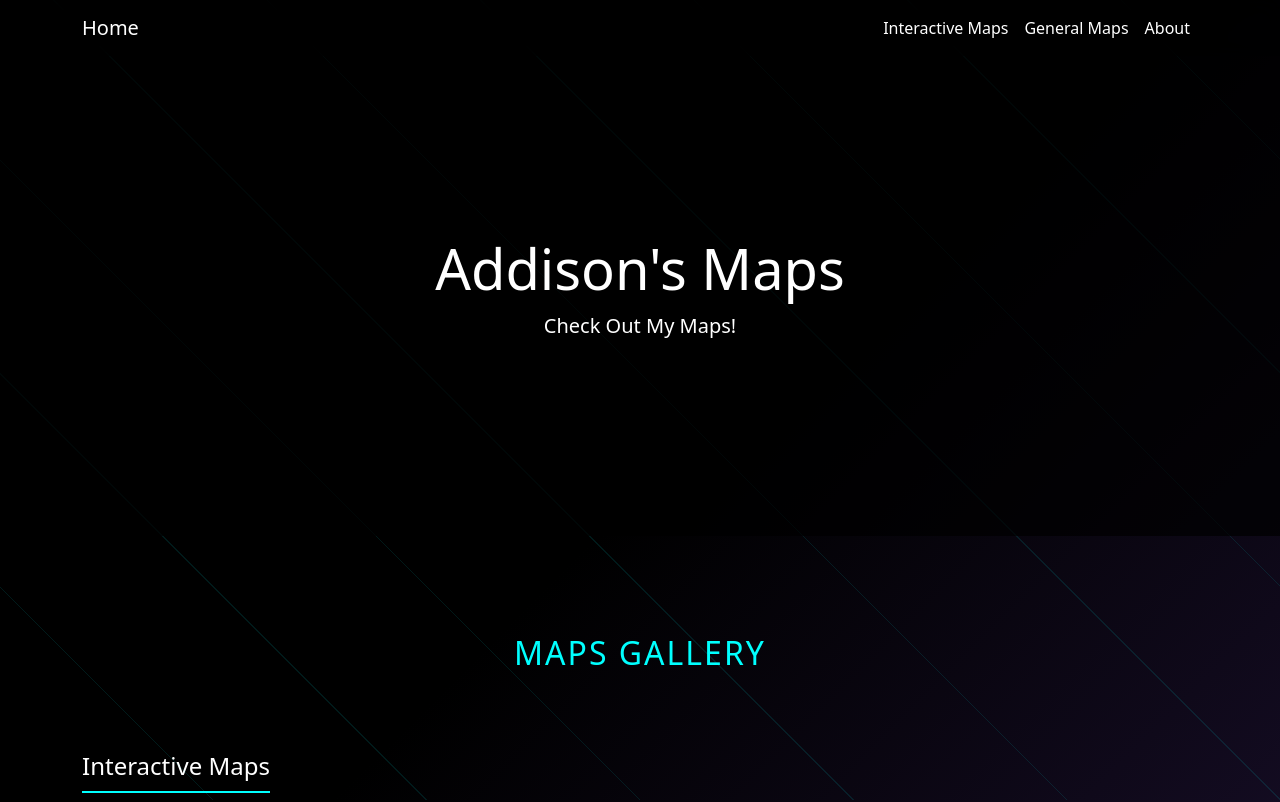
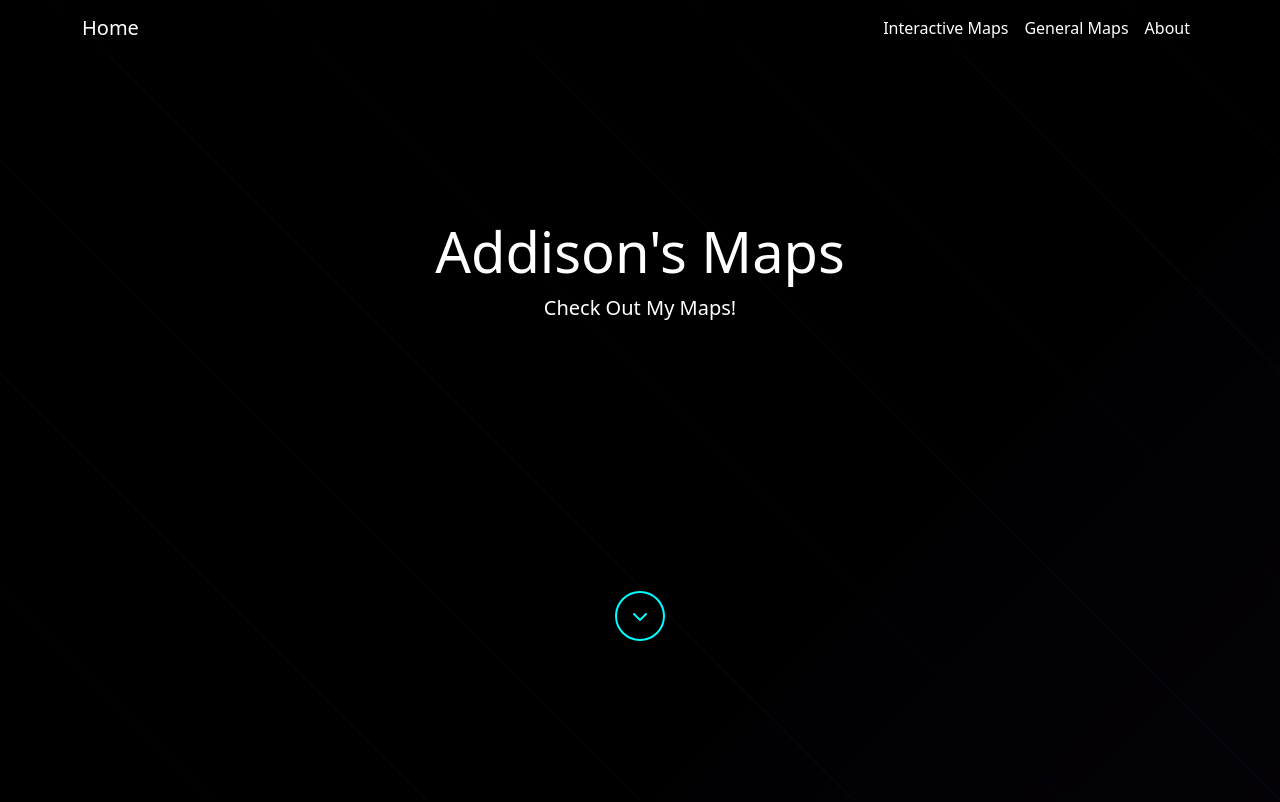
Before and after one commit to addisonia/Addison-Maps, a plain HTML site: page index.html in a window 1280 px wide. Shown: the top 802 px of the page. Drawn offline with nearby package versions, Linux system fonts and the light colour scheme.

Commit message:
added scrollbutton with fade

```diff
--- a/index.html
+++ b/index.html
@@ -40,6 +40,9 @@
             <h1 class="display-4">Addison's Maps</h1>
             <p class="lead">Check Out My Maps!</p>
         </div>
+        <button id="scrollButton" class="scroll-down-btn">
+            <i class="fas fa-chevron-down"></i>
+        </button>
     </section>
 
     <!-- Interactive Maps Section -->
--- a/script.js
+++ b/script.js
@@ -29,3 +29,24 @@ document.querySelectorAll('.map-card img').forEach(img => {
         this.classList.add('loaded');
     });
 });
+
+
+//scrollbutton on home page
+const scrollButton = document.getElementById('scrollButton');
+
+scrollButton.addEventListener('click', function() {
+    document.getElementById('interactive-maps').scrollIntoView({
+        behavior: 'smooth'
+    });
+    // Add fade-out class instead of display: none
+    this.classList.add('fade-out');
+});
+
+// Show/hide button based on scroll position
+window.addEventListener('scroll', function() {
+    if (window.scrollY > 100) {
+        scrollButton.classList.add('fade-out');
+    } else {
+        scrollButton.classList.remove('fade-out');
+    }
+});
--- a/styles.css
+++ b/styles.css
@@ -30,15 +30,57 @@ body::before {
 }
 
 .hero-section {
-    height: 60vh;
-    background: linear-gradient(rgba(0,0,0,0.7), rgba(0,0,0,0.7)),
-                url('/api/placeholder/1200/800') center/cover no-repeat;
+    height: 125vh;
+    min-height: 800px;
+    background: linear-gradient(rgba(0,0,0,0.7), rgba(0,0,0,0.7));
     color: white;
     display: flex;
     align-items: center;
     text-align: center;
     position: relative;
 }
+
+.hero-section .container {
+    position: absolute;
+    left: 50%;
+    top: 50%;
+    transform: translate(-50%, -200%);
+    width: 100%;
+    padding: 2rem;
+}
+
+.scroll-down-btn {
+    position: absolute;
+    bottom: 40px;
+    left: 50%;
+    transform: translate(-50%, -750%);
+    background: transparent;
+    border: 2px solid var(--cyan);
+    color: var(--cyan);
+    width: 50px;
+    height: 50px;
+    border-radius: 50%;
+    cursor: pointer;
+    transition: all 0.3s ease;
+    display: flex;
+    align-items: center;
+    justify-content: center;
+    opacity: 1;
+    transition: all 0.3s ease, opacity 0.5s ease;
+}
+
+.scroll-down-btn:hover {
+    background: var(--cyan);
+    color: var(--dark-purple);
+    box-shadow: 0 0 15px var(--cyan);
+}
+
+.scroll-down-btn.fade-out {
+    opacity: 0;
+    pointer-events: none; /* Prevents clicking during fade-out */
+}
+
+
 
 .map-card {
     transition: transform 0.3s ease;
```
